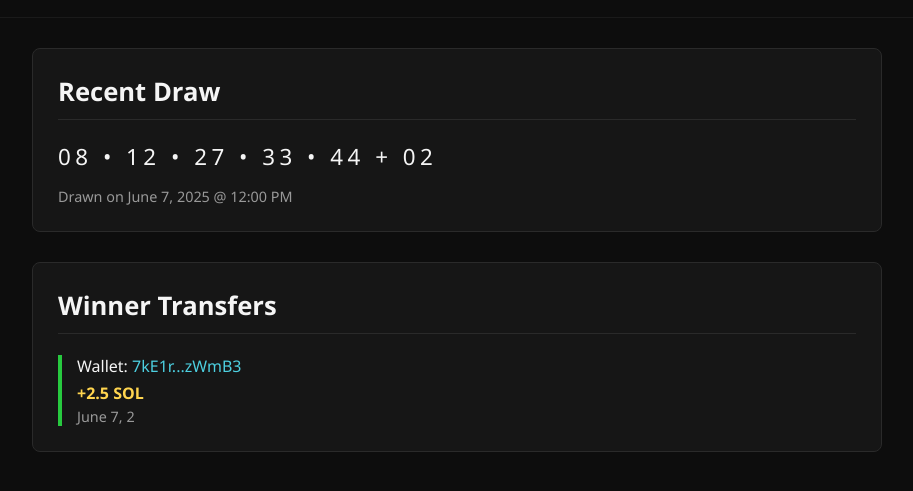
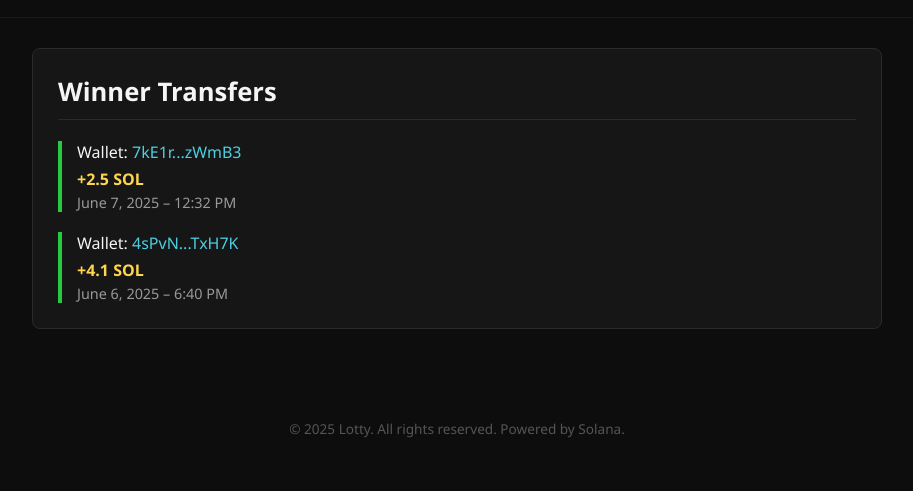
Before and after one commit to 2catcodes/lottery-site, a plain HTML site: page index.html in a window 1280 px wide. Shown: the part 81-572 px from the top of the page, without its empty margins (183-1096 px from the left). Drawn offline with Linux system fonts and the light colour scheme.

Commit message:
Update index.html

```diff
--- a/index.html
+++ b/index.html
@@ -2,7 +2,7 @@
 <html lang="en">
 <head>
   <meta charset="UTF-8" />
-  <title>Lotty – Live Solana Lottery</title>
+  <title>Lotty – Solana Lottery</title>
   <meta name="viewport" content="width=device-width, initial-scale=1.0" />
   <style>
     body {
@@ -31,7 +31,7 @@
     }
 
     #countdown {
-      display: none; /* Timer on standby */
+      display: none;
     }
 
     .container {
@@ -53,12 +53,6 @@
       font-size: 1.6em;
       border-bottom: 1px solid #2a2a2a;
       padding-bottom: 10px;
-    }
-
-    .draw-numbers {
-      font-size: 1.4em;
-      letter-spacing: 0.2em;
-      margin: 15px 0;
     }
 
     .transfer {
@@ -103,11 +97,6 @@
       h1 {
         font-size: 1.8em;
       }
-
-      .draw-numbers {
-        font-size: 1.2em;
-        text-align: center;
-      }
     }
   </style>
 </head>
@@ -119,17 +108,27 @@
   </header>
 
   <div class="container">
-
-    <section>
-      <h2>Recent Draw</h2>
-      <div class="draw-numbers">08 • 12 • 27 • 33 • 44 + 02</div>
-      <div class="timestamp">Drawn on June 7, 2025 @ 12:00 PM</div>
-    </section>
-
     <section>
       <h2>Winner Transfers</h2>
 
       <div class="transfer">
         <div class="wallet">Wallet: <a href="https://solscan.io/account/7kE1rzWmB3" target="_blank">7kE1r...zWmB3</a></div>
         <div class="amount">+2.5 SOL</div>
-        <div class="timestamp">June 7, 2
+        <div class="timestamp">June 7, 2025 – 12:32 PM</div>
+      </div>
+
+      <div class="transfer">
+        <div class="wallet">Wallet: <a href="https://solscan.io/account/4sPvNTxH7K" target="_blank">4sPvN...TxH7K</a></div>
+        <div class="amount">+4.1 SOL</div>
+        <div class="timestamp">June 6, 2025 – 6:40 PM</div>
+      </div>
+
+    </section>
+  </div>
+
+  <footer>
+    © 2025 Lotty. All rights reserved. Powered by Solana.
+  </footer>
+
+</body>
+</html>
```
